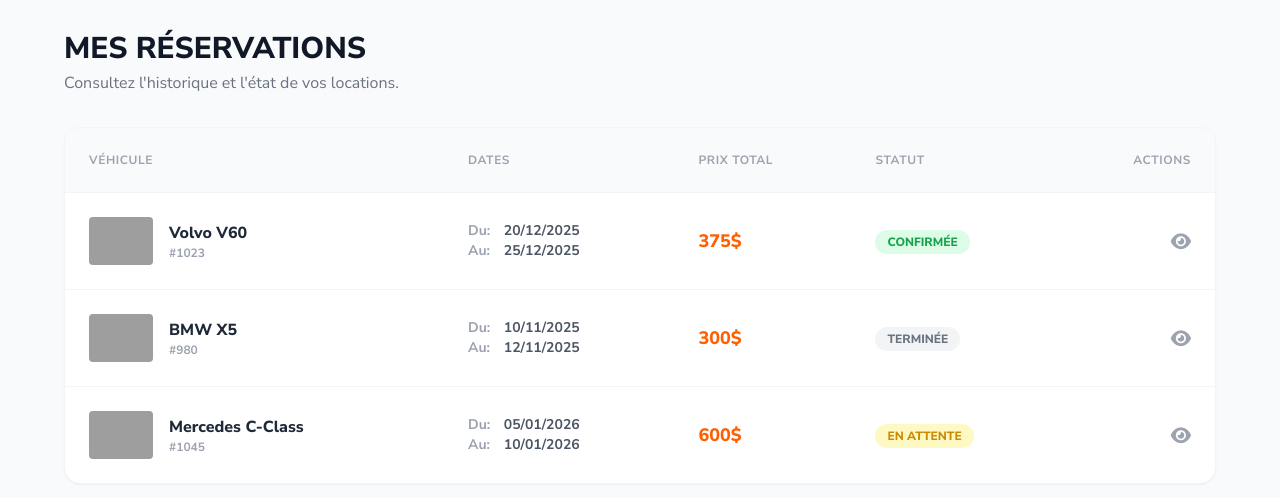
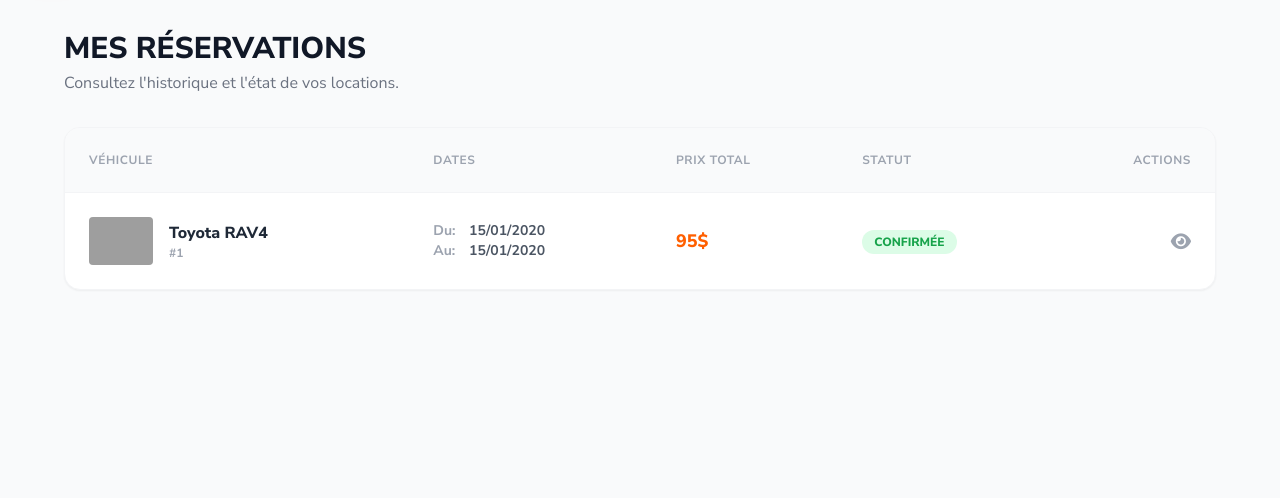
Before and after one commit to ilyas-doughmi/MaBagnole, a PHP site: page /pages/user/my-reservations.php in a window 1280 px wide. Shown: the part 81-579 px from the top of the page. Run offline with PHP 8.4, Linux system fonts and the light colour scheme; a user stored in the database is signed in; data comes from the database, SQL or seed files in the repository; tables that the repository leaves empty hold one stand-in row (values such as "Sample post"); some libraries are stand-ins or nearby versions; grey boxes are pictures that could not be loaded.

Commit message:
feat: replace mock data with dynamic reservation fetching and improve status handling

```diff
--- a/pages/user/my-reservations.php
+++ b/pages/user/my-reservations.php
@@ -1,39 +1,13 @@
 <?php
 require_once '../../includes/guard.php';
+require_once '../../Classes/db.php';
+require_once '../../Classes/Reservation.php';
+
 require_login();
-// Mock Data for Reservations
-$reservations = [
-    [
-        'id' => 1023,
-        'vehicle' => 'Volvo V60',
-        'image' => 'https://raw.githubusercontent.com/AChaoub/Fil_rouge_2020/master/Public/IMG/Img_voiture/Lexus.png',
-        'start_date' => '2025-12-20',
-        'end_date' => '2025-12-25',
-        'total_price' => 375,
-        'status' => 'Confirmée',
-        'status_color' => 'green'
-    ],
-    [
-        'id' => 980,
-        'vehicle' => 'BMW X5',
-        'image' => 'https://raw.githubusercontent.com/AChaoub/Fil_rouge_2020/master/Public/IMG/Img_voiture/Lexus.png',
-        'start_date' => '2025-11-10',
-        'end_date' => '2025-11-12',
-        'total_price' => 300,
-        'status' => 'Terminée',
-        'status_color' => 'gray'
-    ],
-    [
-        'id' => 1045,
-        'vehicle' => 'Mercedes C-Class',
-        'image' => 'https://raw.githubusercontent.com/AChaoub/Fil_rouge_2020/master/Public/IMG/Img_voiture/Lexus.png',
-        'start_date' => '2026-01-05',
-        'end_date' => '2026-01-10',
-        'total_price' => 600,
-        'status' => 'En attente',
-        'status_color' => 'yellow'
-    ]
-];
+
+$db = DB::connect();
+$reservationObj = new Reservation($db);
+$reservations = $reservationObj->getReservationsByUserId($_SESSION['id']);
 ?>
 <!DOCTYPE html>
 <html lang="fr">
@@ -96,16 +70,35 @@ $reservations = [
                                 </tr>
                             </thead>
                             <tbody class="divide-y divide-gray-100">
-                                <?php foreach($reservations as $res): ?>
+                                <?php foreach($reservations as $res):
+                                    $start = new DateTime($res['start_date']);
+                                    $end = new DateTime($res['end_date']);
+                                    $days = $start->diff($end)->days;
+                                    if ($days < 1) $days = 1;
+                                    $totalPrice = $days * ($res['price_per_day'] ?? 0);
+
+                                    $statusClass = 'bg-yellow-100 text-yellow-600';
+                                    $statusLabel = 'En attente';
+                                    if ($res['reservation_status'] === 'confirmed') {
+                                        $statusClass = 'bg-green-100 text-green-600';
+                                        $statusLabel = 'Confirmée';
+                                    } elseif ($res['reservation_status'] === 'cancelled') {
+                                        $statusClass = 'bg-red-100 text-red-600';
+                                        $statusLabel = 'Annulée';
+                                    } elseif ($res['reservation_status'] === 'completed') {
+                                        $statusClass = 'bg-gray-100 text-gray-500';
+                                        $statusLabel = 'Terminée';
+                                    }
+                                ?>
                                 <tr class="hover:bg-gray-50 transition group">
                                     <td class="p-6">
                                         <div class="flex items-center gap-4">
                                             <div class="w-16 h-12 bg-gray-100 rounded overflow-hidden flex-shrink-0">
-                                                <img src="<?= $res['image'] ?>" class="w-full h-full object-cover">
+                                                <img src="<?= htmlspecialchars($res['image'] ?? '') ?>" class="w-full h-full object-cover">
                                             </div>
                                             <div>
-                                                <p class="font-black text-gray-800"><?= $res['vehicle'] ?></p>
-                                                <p class="text-xs text-gray-400 font-bold">#<?= $res['id'] ?></p>
+                                                <p class="font-black text-gray-800"><?= htmlspecialchars($res['brand'] . ' ' . $res['model']) ?></p>
+                                                <p class="text-xs text-gray-400 font-bold">#<?= $res['reservation_id'] ?></p>
                                             </div>
                                         </div>
                                     </td>
@@ -116,25 +109,17 @@ $reservations = [
                                         </div>
                                     </td>
                                     <td class="p-6">
-                                        <span class="font-black text-lg text-locar-orange"><?= $res['total_price'] ?>$</span>
+                                        <span class="font-black text-lg text-locar-orange"><?= number_format($totalPrice, 0) ?>$</span>
                                     </td>
                                     <td class="p-6">
-                                        <?php
-                                            $statusClass = '';
-                                            switch($res['status_color']) {
-                                                case 'green': $statusClass = 'bg-green-100 text-green-600'; break;
-                                                case 'yellow': $statusClass = 'bg-yellow-100 text-yellow-600'; break;
-                                                case 'gray': $statusClass = 'bg-gray-100 text-gray-500'; break;
-                                            }
-                                        ?>
                                         <span class="inline-block px-3 py-1 rounded-full text-xs font-black uppercase <?= $statusClass ?>">
-                                            <?= $res['status'] ?>
+                                            <?= $statusLabel ?>
                                         </span>
                                     </td>
                                     <td class="p-6 text-right">
-                                        <button class="text-gray-400 hover:text-locar-orange transition">
+                                        <a href="../vehicle-details.php?id=<?= $res['vehicle_id'] ?>" class="text-gray-400 hover:text-locar-orange transition">
                                             <i class="fa-solid fa-eye text-lg"></i>
-                                        </button>
+                                        </a>
                                     </td>
                                 </tr>
                                 <?php endforeach; ?>
```
